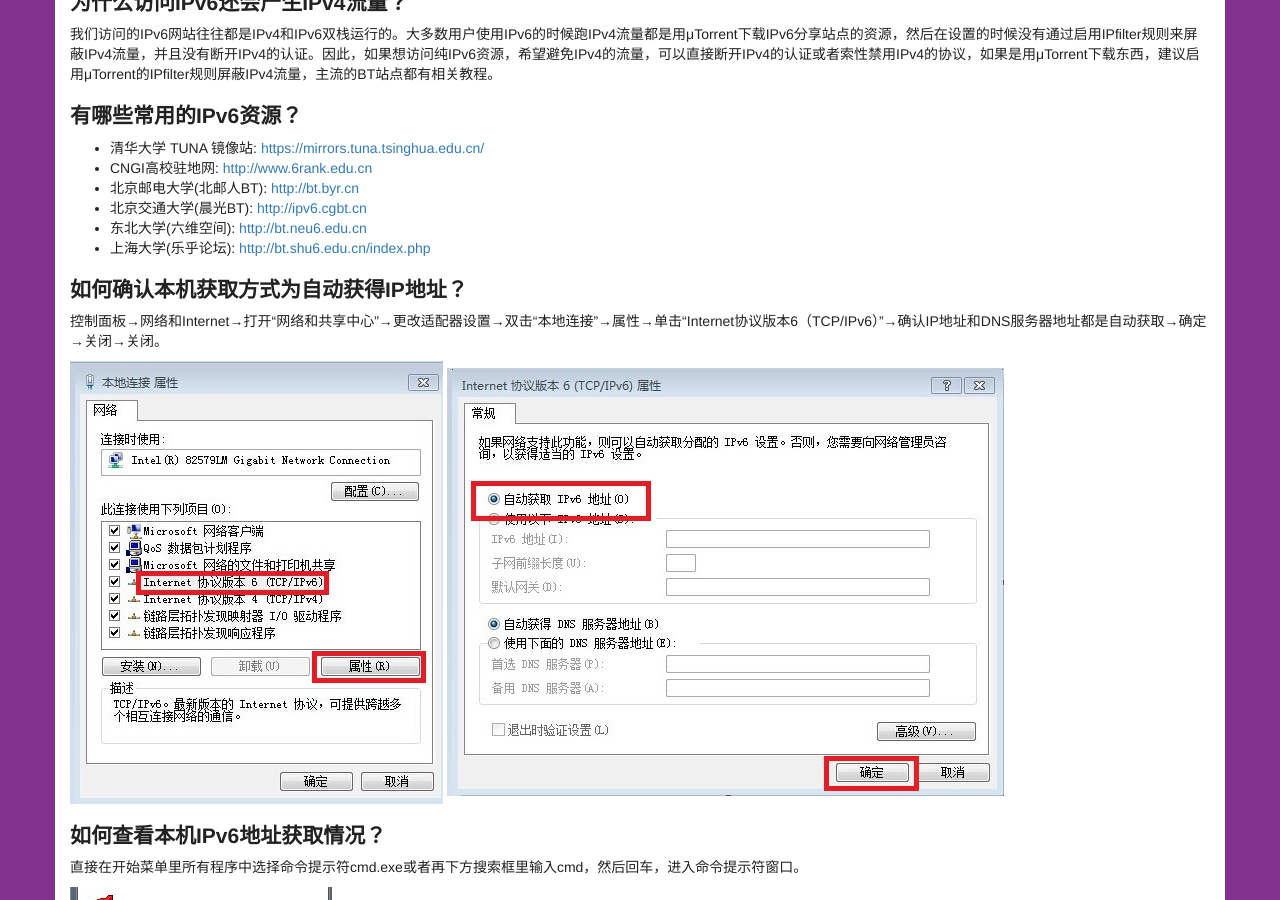
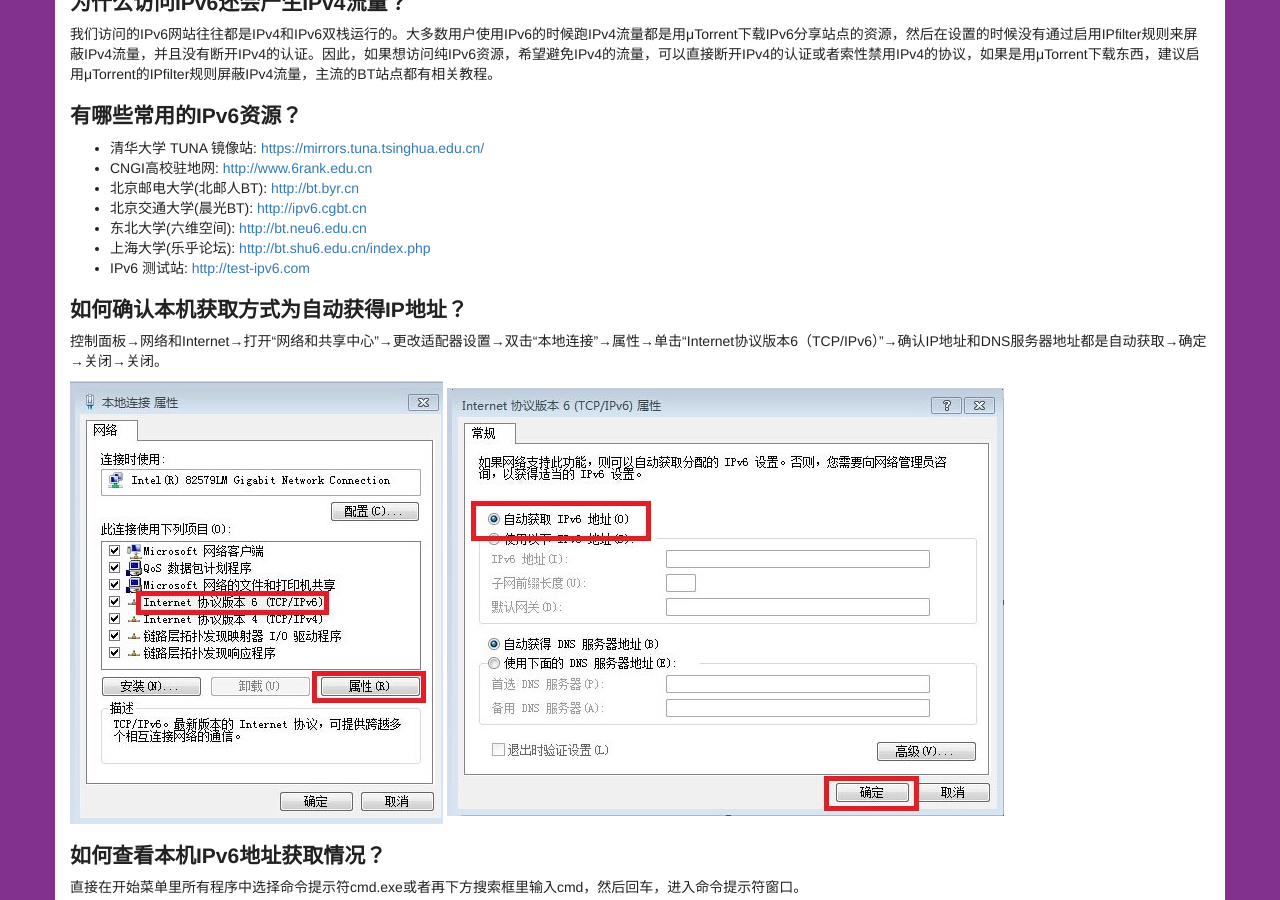
Before and after one commit to wtx626/ipv6.tsinghua.edu.cn, a Jekyll site: the page built from index.md, in a window 1280 px wide and 900 px high, scrolled down 823 px. Built offline with Jekyll 4.4.1, drawn with Linux system fonts in a browser that asks for light colours.

Commit message:
test-ipv6.com

```diff
--- a/index.md
+++ b/index.md
@@ -80,7 +80,7 @@ Win7以上的操作系统和MAC系统都自带安装了IPv6协议栈，而且默
  - 北京交通大学(晨光BT): <http://ipv6.cgbt.cn>
  - 东北大学(六维空间): <http://bt.neu6.edu.cn>
  - 上海大学(乐乎论坛): <http://bt.shu6.edu.cn/index.php>
-
+ - IPv6 测试站: <http://test-ipv6.com>
 
 ## 如何确认本机获取方式为自动获得IP地址？
 
```
